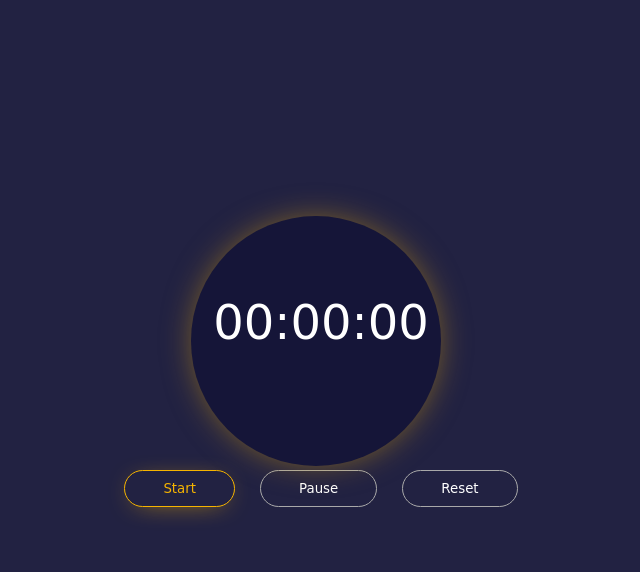
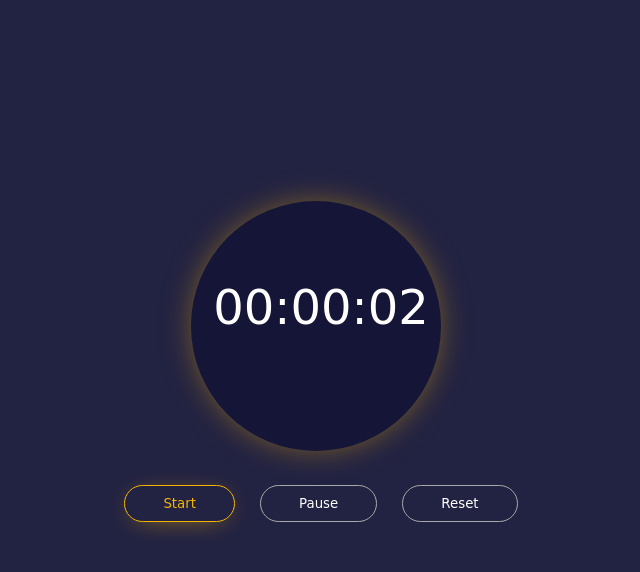
Before and after one commit to smsakawat/Simple-JS-Stopwatch, a plain HTML site: page index.html in a window 1280 px wide. Both pictures are taken after a click on the button "Start". Shown: the whole page, without its empty margins (319-959 px from the left). Drawn offline with Linux system fonts and the light colour scheme.

Commit message:
porject done

```diff
--- a/index.html
+++ b/index.html
@@ -8,6 +8,7 @@
     <title>JS Stopwatch</title>
   </head>
   <body>
+    <main>
       <main class="container">
         <section class="watch">
           <p class="time">00:00:00</p>
@@ -18,6 +19,7 @@
           </div>
         </section>
       </main>
+    </main>
 
     <script src="./main.js"></script>
   </body>
--- a/main.js
+++ b/main.js
@@ -0,0 +1,43 @@
+// global variables
+const timeEl = document.querySelector(".watch .time");
+const startBtn = document.getElementById("start");
+const pauseBtn = document.getElementById("pause");
+const resetBtn = document.getElementById("reset");
+
+let seconds = 0;
+let interval = null;
+// event listeners
+startBtn.addEventListener("click", startHandler);
+pauseBtn.addEventListener("click", pauseHanlder);
+resetBtn.addEventListener("click", resetHandler);
+// time func
+function timer() {
+  seconds++;
+
+  //  update time
+  let hours = Math.floor(seconds / 3600);
+  let mintues = Math.floor((seconds - hours * 3600) / 60);
+  let secs = (seconds - hours * 3600) % 60;
+
+  if (hours < 10) hours = "0" + hours;
+  if (mintues < 10) mintues = "0" + mintues;
+  if (secs < 10) secs = "0" + secs;
+  timeEl.innerText = `${hours}:${mintues}:${secs}`;
+}
+
+function startHandler() {
+  if (interval) return;
+  interval = setInterval(timer, 1000);
+}
+
+function pauseHanlder() {
+  clearInterval(interval);
+  interval = null;
+}
+function resetHandler() {
+  pauseHanlder();
+  seconds = 0;
+  timeEl.innerText = "00:00:00";
+}
+
+// The End
--- a/styles.css
+++ b/styles.css
@@ -4,6 +4,13 @@
   font-family: cursive;
 }
 
+.title {
+  color: #fff;
+  text-align: center;
+  font-size: 3rem;
+  font-weight: bold;
+  margin-top: -100px;
+}
 .container {
   background-color: #222242;
   height: 100vh;
@@ -21,7 +28,7 @@
   color: #ffffff;
   z-index: 9999;
   font-size: 48px;
-  margin-bottom: 120px;
+  margin-bottom: 150px;
 }
 .watch p::before {
   content: "";
```
Also changed, not shown: 1 other file. Lines whose indentation alone changed are shown as unchanged.
